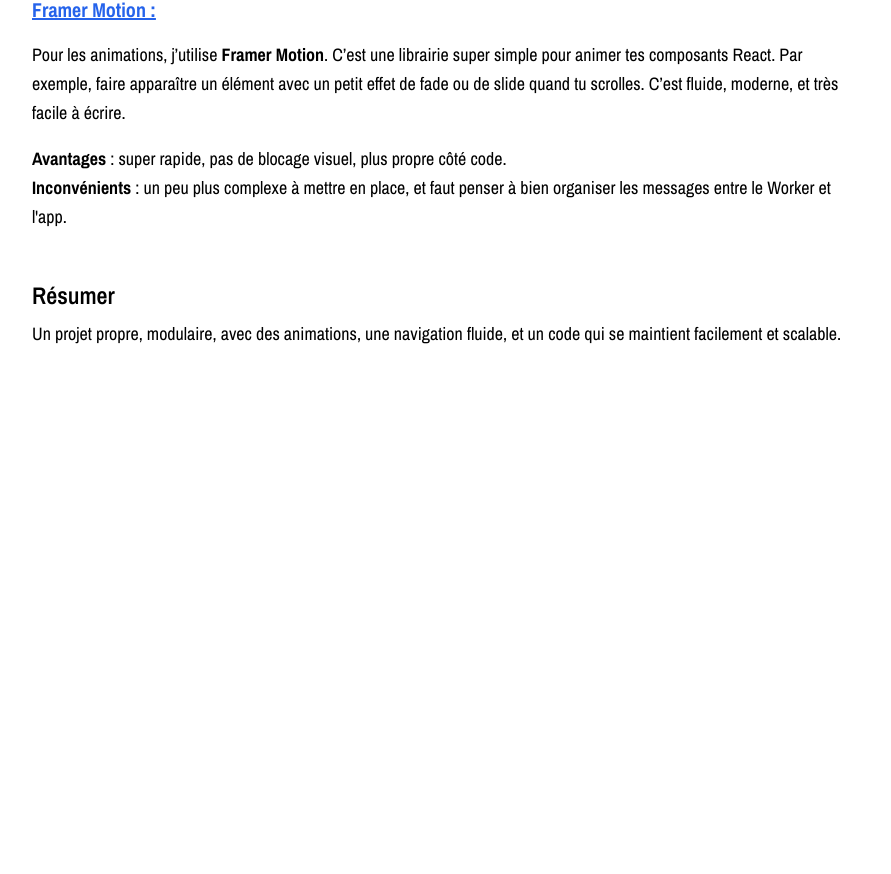
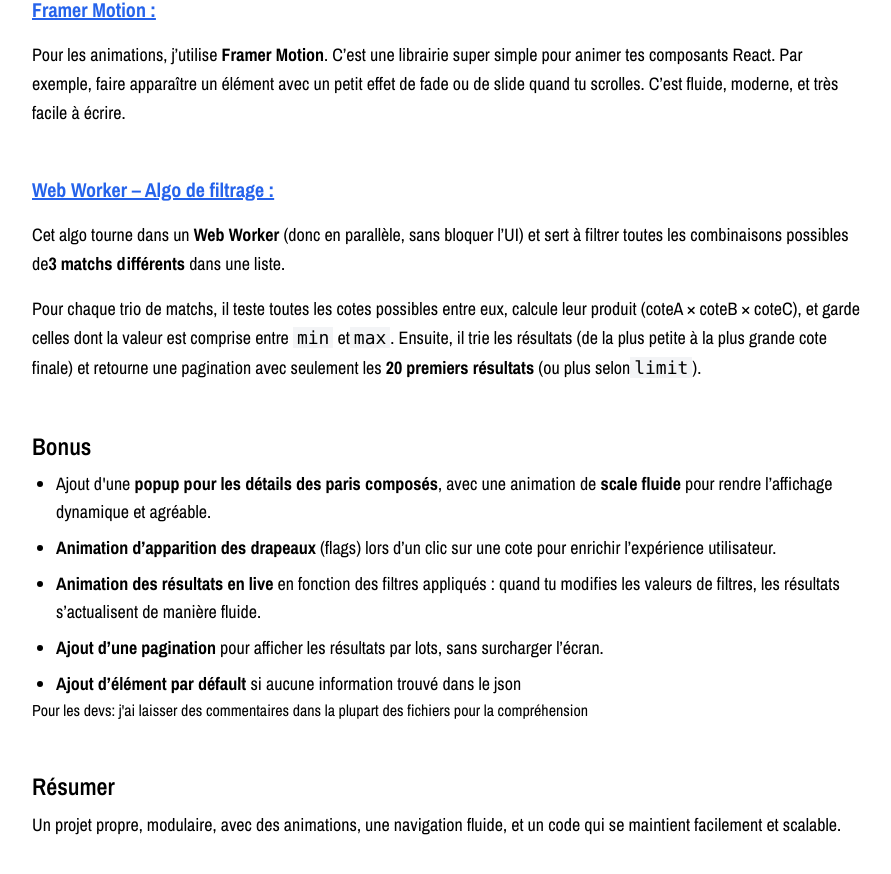
Before and after one commit to bryansaK/wm, a React (Create React App) app: page /readme in a window 1280 px wide. Shown: the part 1090-1964 px from the top of the page, without its empty margins (192-1083 px from the left). Before the commit the page ends 1519 px from the top, so only its background shows below. Built offline with nearby package versions, Linux system fonts and the light colour scheme.

Commit message:
feat(main): Finalisation

```diff
--- a/src/components/BettingSection.tsx
+++ b/src/components/BettingSection.tsx
@@ -10,6 +10,7 @@
   defaultSelected?: number;
   p1Flag?: string;
   p2Flag?: string;
+  canSelect: boolean;
 }
 
 const BettingSection: React.FC<BettingSectionProps> = ({
@@ -19,9 +20,10 @@
   defaultSelected,
   p1Flag,
   p2Flag,
+  canSelect,
 }) => {
-  const [showFlag, setShowFlag] = useState(false);
-  const [selected, setSelected] = useState<number | null>(null);
+  const [showFlag, setShowFlag] = useState(false); // Affichage du drapeau
+  const [selected, setSelected] = useState<number | null>(null); // Stocke l'indice de l'option sélectionnée
   return (
     <div className="w-full mt-2 p-2 pb-3">
       <div className="text-center m-auto">
@@ -39,8 +41,10 @@
             <div
               key={outcome.outcomeId}
               onClick={() => {
-                setSelected(selected === index ? null : index);
-                setShowFlag(true);
+                if (canSelect) {
+                  setSelected(selected === index ? null : index);
+                  setShowFlag(true);
+                }
               }}
               className={`${
                 outcomes.length === 2 ? "w-[45%]" : "w-[30%]"
@@ -61,6 +65,7 @@
               >
                 {outcome.odds}
               </div>
+               {/* Animation du drapeau avec Framer Motion */}
               <AnimatePresence>
                 {p1Flag && showFlag && selected === index && (
                   <motion.img
--- a/src/components/Header.tsx
+++ b/src/components/Header.tsx
@@ -4,12 +4,14 @@
 import { MoneyBonus } from "./Money";
 import { Slider } from "@mui/material";
 import { BettingContext } from "App";
+import { useNavigate } from "react-router-dom";
 // Component du Header (Logo + filtre + search inc)
 
 const Header: React.FC = () => {
   const bettingData = useContext(BettingContext);
   const [filterIsActive, setFilterIsActive] = useState<boolean>(false);
 
+  const navigate = useNavigate();
   const handleCoteSlider = (firstValue: number, secondValue: number): void => {
     bettingData?.setFilters((prev) => ({
       ...prev,
@@ -31,13 +33,22 @@
           />
         </div>
         <div className="flex-1 flex justify-center items-center h-12">
-          <img src={logo} alt="Logo" className="h-full w-auto" />
+          <img
+            src={logo}
+            alt="Logo"
+            className="h-full w-auto cursor-pointer"
+            onClick={() => {
+              navigate("/");
+            }}
+          />
         </div>
         <div className="flex-1"></div>
       </div>
+
+      {/**Partie filtre */}
       <div
         className={`
-    border-t-2 mt-1 overflow-hidden transition-all duration-300 ease-in-out
+    border-t-2 mt-1 overflow-hidden transition-all duration-300 ease-in-out flex flex-col items-center
     ${
       filterIsActive
         ? "opacity-100 translate-y-0 max-h-[400px] pointer-events-auto"
@@ -45,15 +56,14 @@
     }
   `}
       >
-        <h2>Filtres:</h2>
-        <div className="p-2 w-[50%] ml-2 mt-2">
+        <h2 className="w-full text-left">Filtres :</h2>
+        <div className="p-2 w-[60%] ml-2 mt-2">
           <div className="flex items-center justify-between">
             <span className="font-semibold">
               Paris combinés: {bettingData?.filters.minCote} -{" "}
               {bettingData?.filters.maxCote}
             </span>
           </div>
-          {/**penser a ajouter deux input pour saisir manuellement les cotes */}
           <Slider
             step={0.01}
             color="error"
--- a/src/components/NavBar.tsx
+++ b/src/components/NavBar.tsx
@@ -12,7 +12,6 @@
   const navigate = useNavigate();
 
   return (
-    // utilisation de header pour la seo
     <div className="fixed bottom-0 z-50 w-full flex flex-row items-center bg-white border-t-2  overflow-hidden p-2">
       <div className="flex-1 flex flex-col justify-center items-center" onClick={() => {navigate("/")}}>
         <img src={location.pathname === '/' ? homeActif : homeInactif} alt="home" className="h-8 w-auto" />
--- a/src/interfaces/enum.ts
+++ b/src/interfaces/enum.ts
@@ -31,6 +31,8 @@
 import RO from "../assets/flags/RO.png";
 import TR from "../assets/flags/TR.png";
 import US from "../assets/flags/US.png";
+
+//Permet de charger dynamiquement les images via les obj + key exemple : imagesSport[AT] = return l'image AT
 
 export const logo : Record<string, string> = {
     LOGO
--- a/src/pages/HomePage.tsx
+++ b/src/pages/HomePage.tsx
@@ -32,6 +32,7 @@
         new URL("../workers/algo.ts", import.meta.url),
         { type: "module" }
       );
+      //envoie du message au worker
       worker.postMessage({
         matches: bettingData.bettingData.slice(0, 20),
         min: bettingData.filters.minCote,
@@ -96,11 +97,13 @@
                         ? imagesFlag[elem.competitor2Flag]
                         : money["MONEY"]
                     }
+                    canSelect
                   />
                 </div>
               ))}
           </>
         )}
+        {/** Component pagination qui s'adapate selon la data */}
         <Stack spacing={2} className="items-center p-3">
           <Pagination
             count={
--- a/src/pages/ReadmePage.tsx
+++ b/src/pages/ReadmePage.tsx
@@ -24,7 +24,7 @@
         className="text-4xl font-bold text-center text-red-600 mb-4 opacity-0 animate-fadeInUp"
         style={{ animationFillMode: "forwards", animationDelay: "0s" }}
       >
-        Bienvenue sur le ReadMe
+        ReadMe
       </h1>
 
       <Section delay={0.3}>
@@ -61,9 +61,9 @@
       <Section delay={0.6}>
         <h2 className="text-2xl font-semibold mb-2">TypeScript ?</h2>
         <p className="text-lg leading-relaxed">
-          Évite de faire n’importe quoi. Types clairs, erreurs à compilation,
-          meilleure autocomplétion… ça change tout quand ton projet grossit et
-          surtout quand de nouveaux dev arrivent.
+          Types clairs, erreurs à compilation, meilleure autocomplétion meilleur
+          scabalité quand ton projet grossit et surtout quand de nouveaux dev
+          arrivent.
         </p>
       </Section>
 
@@ -172,22 +172,73 @@
           slide quand tu scrolles. C’est fluide, moderne, et très facile à
           écrire.
         </p>
+      </Section>
 
+      <Section>
+        <h3 className="text-xl font-semibold mb-2">
+          <strong>
+            <a
+              href="https://developer.mozilla.org/fr/docs/Web/API/Web_Workers_API/Using_web_workers"
+              target="_blank"
+              rel="noopener noreferrer"
+              className="text-blue-600 underline"
+            >
+              Web Worker – Algo de filtrage :
+            </a>
+          </strong>
+        </h3>
         <p className="text-lg leading-relaxed mt-4">
-          <strong>Avantages</strong> : super rapide, pas de blocage visuel, plus
-          propre côté code.
-          <br />
-          <strong>Inconvénients</strong> : un peu plus complexe à mettre en
-          place, et faut penser à bien organiser les messages entre le Worker et
-          l'app.
+          Cet algo tourne dans un <strong>Web Worker</strong> (donc en
+          parallèle, sans bloquer l’UI) et sert à filtrer toutes les
+          combinaisons possibles de
+          <strong>3 matchs différents</strong> dans une liste.
         </p>
+        <p className="text-lg leading-relaxed mt-4">
+          Pour chaque trio de matchs, il teste toutes les cotes possibles entre
+          eux, calcule leur produit (coteA × coteB × coteC), et garde celles
+          dont la valeur est comprise entre{" "}
+          <code className="bg-gray-100 px-1">min</code> et
+          <code className="bg-gray-100 px-1">max</code>. Ensuite, il trie les
+          résultats (de la plus petite à la plus grande cote finale) et retourne
+          une pagination avec seulement les{" "}
+          <strong>20 premiers résultats</strong> (ou plus selon
+          <code className="bg-gray-100 px-1">limit</code>).
+        </p>
+      </Section>
+      <Section delay={1.6}>
+        <h2 className="text-2xl font-semibold mb-2">Bonus</h2>
+        <ul className="list-disc ml-6 text-lg space-y-2">
+          <li>
+            Ajout d'une{" "}
+            <strong>popup pour les détails des paris composés</strong>, avec une
+            animation de <strong>scale fluide</strong> pour rendre l’affichage
+            dynamique et agréable.
+          </li>
+          <li>
+            <strong>Animation d’apparition des drapeaux</strong> (flags) lors
+            d’un clic sur une cote pour enrichir l’expérience utilisateur.
+          </li>
+          <li>
+            <strong>Animation des résultats en live</strong> en fonction des
+            filtres appliqués : quand tu modifies les valeurs de filtres, les
+            résultats s’actualisent de manière fluide.
+          </li>
+          <li>
+            <strong>Ajout d’une pagination</strong> pour afficher les résultats
+            par lots, sans surcharger l’écran.
+          </li>
+          <li>
+            <strong>Ajout d’élément par défault </strong> si aucune information trouvé dans le json
+          </li>
+        </ul>
+        <p>Pour les devs: {"j\'ai laisser des commentaires dans la plupart des fichiers pour la compréhension"}</p>
       </Section>
 
       <Section delay={1.2}>
         <h2 className="text-2xl font-semibold mb-2">Résumer</h2>
         <p className="text-lg leading-relaxed">
-          Un projet propre, modulaire, avec des animations, une
-          navigation fluide, et un code qui se maintient facilement et scalable.
+          Un projet propre, modulaire, avec des animations, une navigation
+          fluide, et un code qui se maintient facilement et scalable.
         </p>
       </Section>
     </div>
--- a/src/workers/algo.ts
+++ b/src/workers/algo.ts
@@ -2,11 +2,13 @@
 
 /* eslint-disable no-restricted-globals */
 self.onmessage = (event) => {
+    // Récupération des données envoyées deouis hompage.tsx (voir dans le useEffect)
     const { matches, min, max, start = 0, limit = 20 } = event.data;
     const result: filteredMatches[] = [];
 
     const totalMatches = matches.length;
 
+     // Boucle sur toutes les combinaisons possibles de 3 matchs différents
     for (let i = 0; i < totalMatches - 2; i++) {
         for (let j = i + 1; j < totalMatches - 1; j++) {
             for (let k = j + 1; k < totalMatches; k++) {
@@ -19,6 +21,8 @@
                 const matchAName = matches[i].tournamentName;
                 const matchBName = matches[j].tournamentName;
                 const matchCName = matches[k].tournamentName;
+
+                 // Boucle sur toutes les cotes des matchs
                 for (const coteA of matchA) {
                     const indexA = matchA.indexOf(coteA);
                     for (const coteB of matchB) {
```
Also changed, not shown: src/components/Card.tsx (+15 -3 lines), src/components/FilteredCard.tsx (+7 -8 lines), 1 other file (tests, documents, lock files or other folders).
